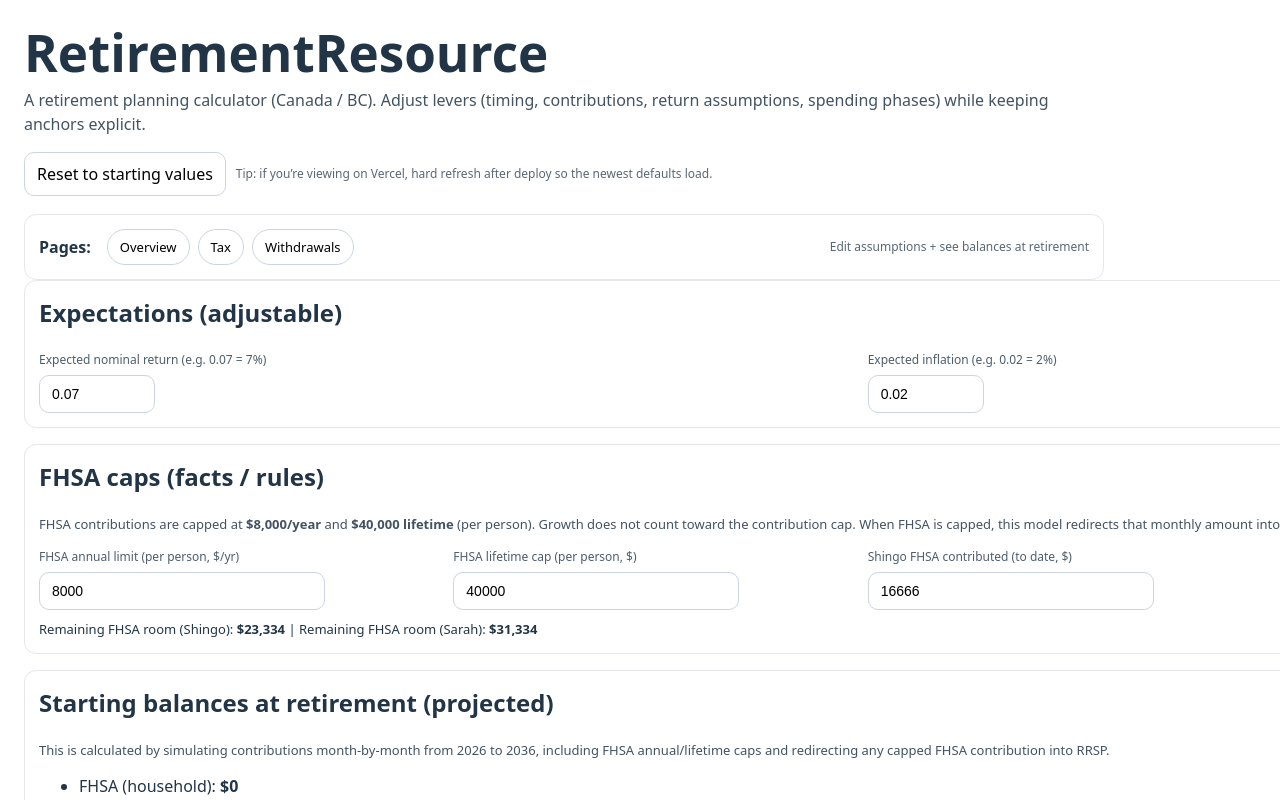
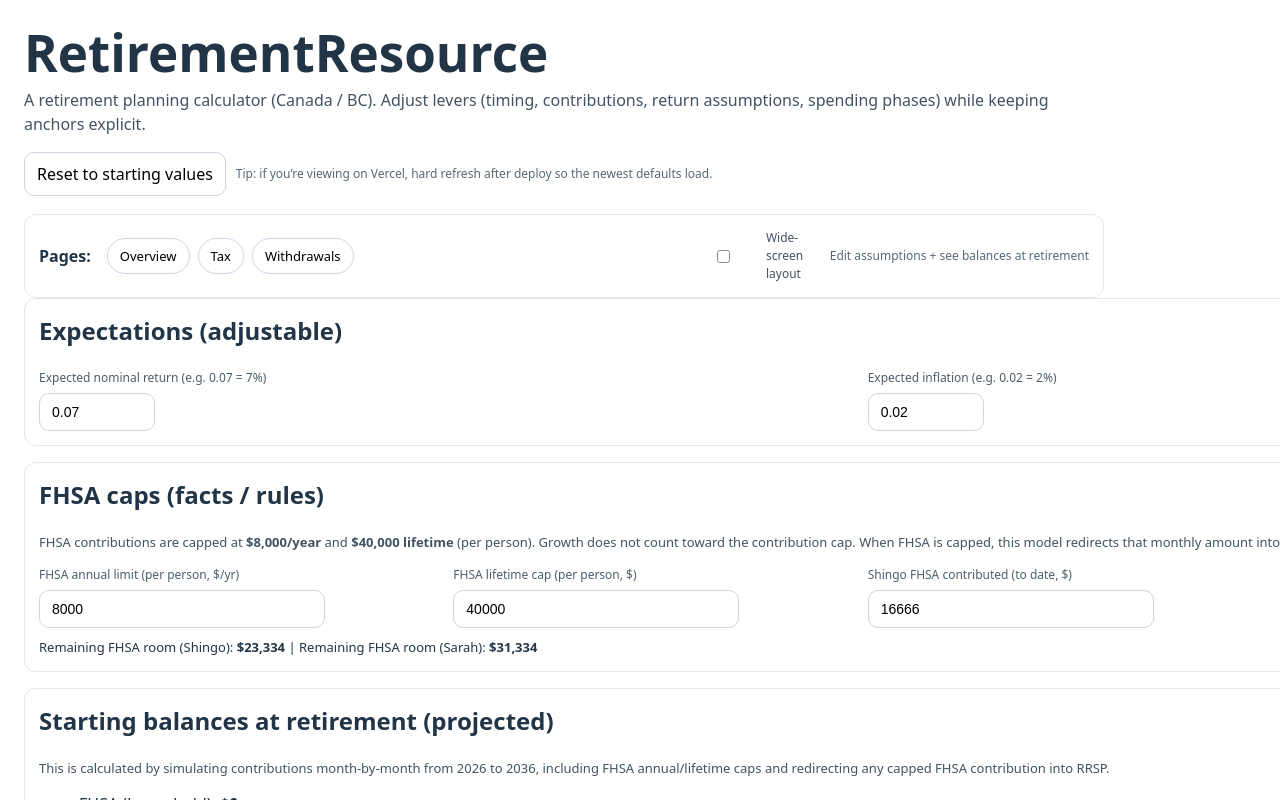
Before and after one commit to kawabunga8/RetirementResource, a React (Vite) app: page / in a window 1280 px wide. Shown: the top 800 px of the page. Built offline with nearby package versions, Linux system fonts and the light colour scheme.

Commit message:
Add wide-screen layout toggle

```diff
--- a/src/App.css
+++ b/src/App.css
@@ -14,6 +14,11 @@
   grid-template-columns: repeat(auto-fit, minmax(240px, 1fr));
   gap: 16px;
   align-items: end;
+}
+
+/* Wider screens: allow more fields per row, but keep inputs compact */
+.app.wide .grid {
+  grid-template-columns: repeat(auto-fit, minmax(280px, 1fr));
 }
 
 @media (max-width: 900px) {
--- a/src/App.tsx
+++ b/src/App.tsx
@@ -399,6 +399,7 @@ export default function App() {
   const [vars, setVars] = useState<Variables>(DEFAULT_VARIABLES);
   const [page, setPage] = useState<"overview" | "tax" | "withdrawals">("overview");
   const [showFullSchedule, setShowFullSchedule] = useState(false);
+  const [wideLayout, setWideLayout] = useState(false);
 
   // navigation uses page tabs now
 
@@ -697,7 +698,7 @@ export default function App() {
   ];
 
   return (
-    <div style={{ maxWidth: 1080, margin: "0 auto", padding: 24 }}>
+    <div className={wideLayout ? "app wide" : "app"} style={{ maxWidth: wideLayout ? 1400 : 1080, margin: "0 auto", padding: 24 }}>
       <header style={{ marginBottom: 18 }}>
         <h1 style={{ margin: 0 }}>RetirementResource</h1>
         <p style={{ marginTop: 8, opacity: 0.85 }}>
@@ -769,10 +770,20 @@ export default function App() {
           </button>
         </div>
 
-        <div style={{ fontSize: 12, opacity: 0.75 }}>
-          {page === "overview" ? "Edit assumptions + see balances at retirement" : null}
-          {page === "tax" ? "Rough BC+federal tax bracket estimate" : null}
-          {page === "withdrawals" ? "Drawdown order, caps, and the schedule" : null}
+        <div style={{ display: "flex", gap: 10, alignItems: "center" }}>
+          <label style={{ display: "flex", gap: 6, alignItems: "center", fontSize: 12, opacity: 0.85 }}>
+            <input
+              type="checkbox"
+              checked={wideLayout}
+              onChange={(e) => setWideLayout(e.target.checked)}
+            />
+            Wide-screen layout
+          </label>
+          <div style={{ fontSize: 12, opacity: 0.75 }}>
+            {page === "overview" ? "Edit assumptions + see balances at retirement" : null}
+            {page === "tax" ? "Rough BC+federal tax bracket estimate" : null}
+            {page === "withdrawals" ? "Drawdown order, caps, and the schedule" : null}
+          </div>
         </div>
       </nav>
 
```
